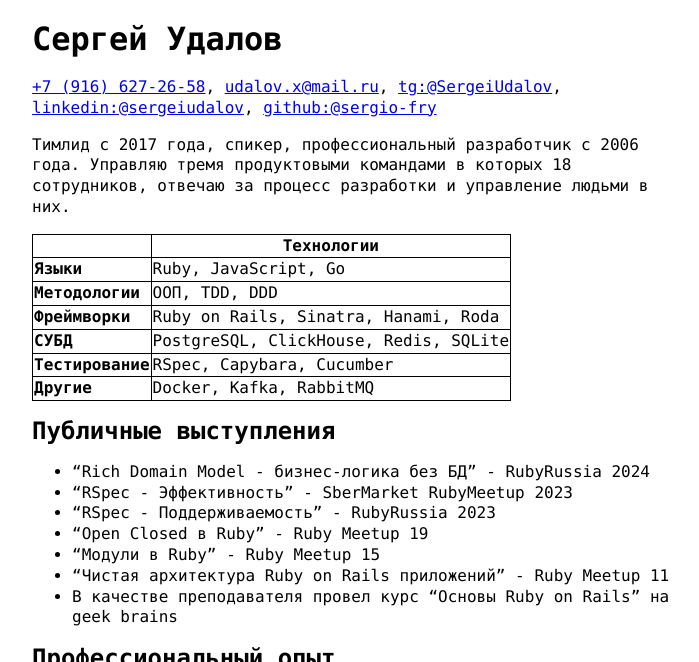
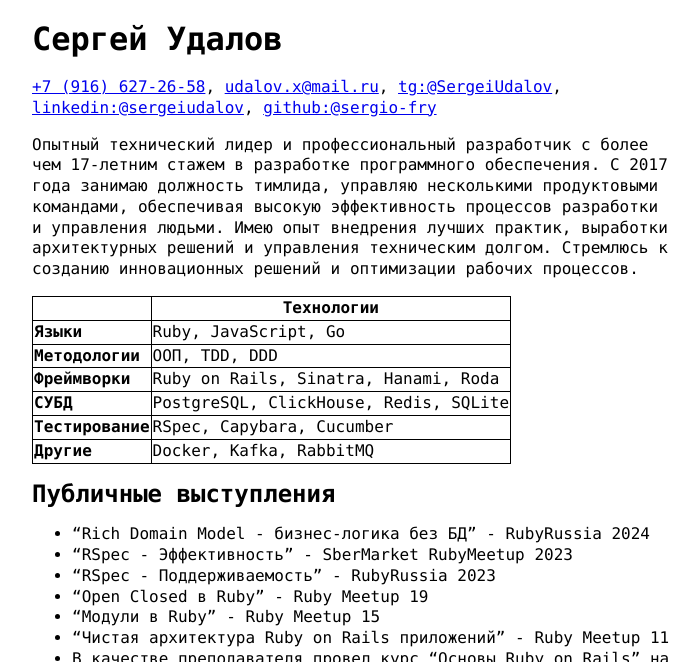
Before and after one commit to sergio-fry/blog, a Jekyll site: the page built from cv.md, in a window 1280 px wide and 900 px high, cut to the strip 238-900 px from the top of the window. Shown: the whole strip, without its empty margins (288-987 px from the left). Built offline with Jekyll 4.4.1, drawn with Linux system fonts in a browser that asks for light colours.

Commit message:
vault backup: 2025-01-15 13:24:32
Affected files:
cv.md

```diff
--- a/cv.md
+++ b/cv.md
@@ -10,7 +10,7 @@ disable_comments: true
 
 [+7 (916) 627-26-58](tel:+79166272658), [udalov.x@mail.ru](mailto:udalov.x@mail.ru), [tg:@SergeiUdalov](https://t.me/SergeiUdalov), [linkedin:@sergeiudalov](https://ru.linkedin.com/in/sergeiudalov), [github:@sergio-fry](https://github.com/sergio-fry)
 
-Тимлид с 2017 года, спикер, профессиональный разработчик с 2006 года. Управляю тремя продуктовыми командами в которых 18 сотрудников, отвечаю за процесс разработки и управление людьми в них.
+Опытный технический лидер и профессиональный разработчик с более чем 17-летним стажем в разработке программного обеспечения. С 2017 года занимаю должность тимлида, управляю несколькими продуктовыми командами, обеспечивая высокую эффективность процессов разработки и управления людьми. Имею опыт внедрения лучших практик, выработки архитектурных решений и управления техническим долгом. Стремлюсь к созданию инновационных решений и оптимизации рабочих процессов.
 
 |                  | Технологии                            |
 | ---------------- | ------------------------------------- |
```
